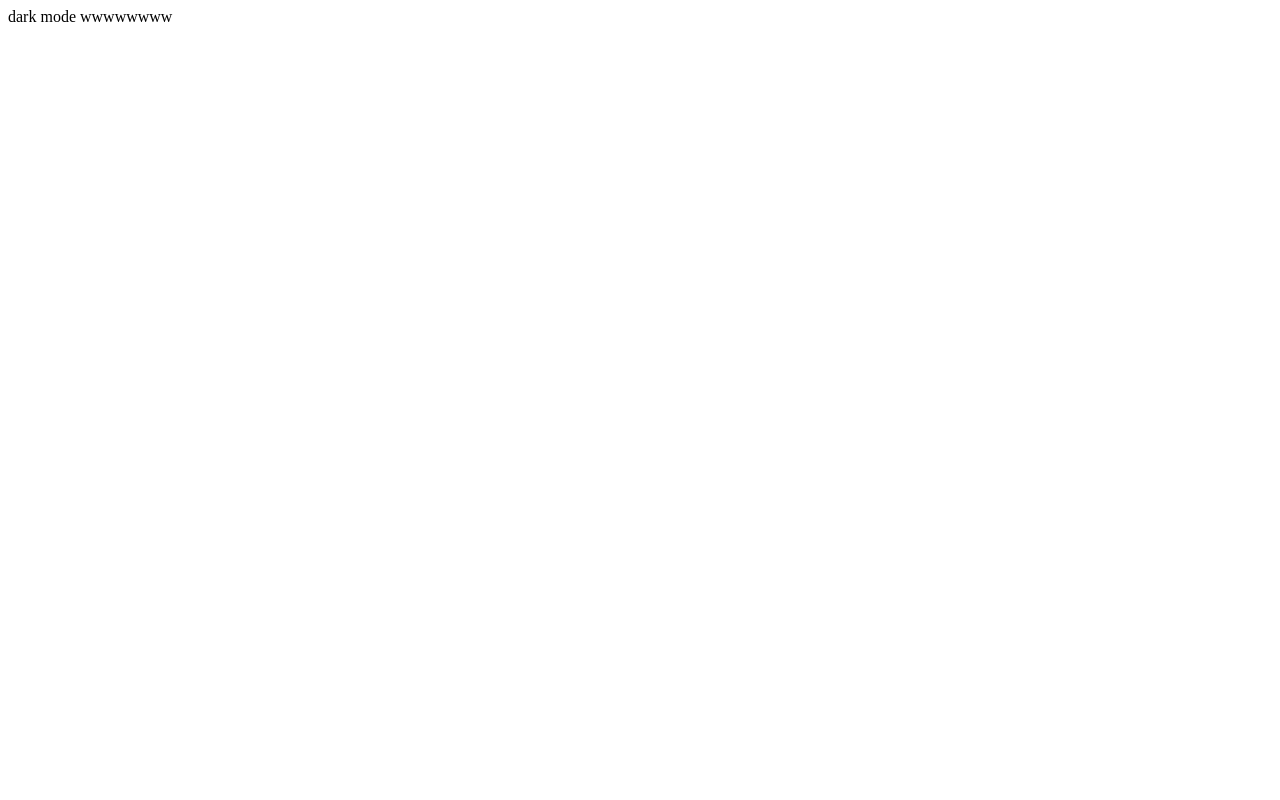
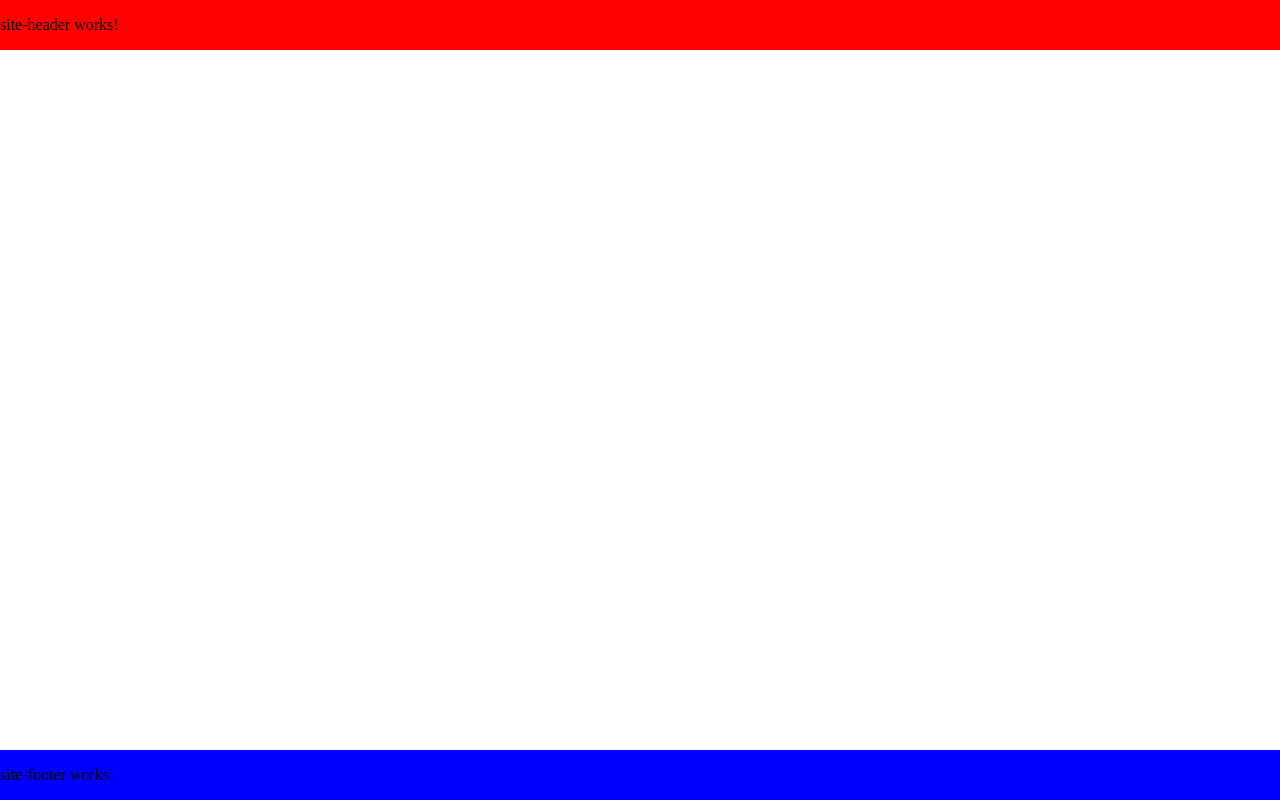
Before and after one commit to cJacobMiller/HardLemonadeDarkMode, an Angular app in the folder hard-lemonade-dark-mode/: page / in a window 1280 px wide. Built offline with nearby package versions, Linux system fonts and the light colour scheme.

Commit message:
sticky footer layout

```diff
--- a/hard-lemonade-dark-mode/src/app/app.component.html
+++ b/hard-lemonade-dark-mode/src/app/app.component.html
@@ -1 +1,7 @@
-<div class="whatever">dark mode wwwwwwww</div>
+<div class="site-container">
+  <app-site-header></app-site-header>
+  <main>
+    <router-outlet></router-outlet>
+  </main>
+  <app-site-footer></app-site-footer>
+</div>
--- a/hard-lemonade-dark-mode/src/app/app.component.scss
+++ b/hard-lemonade-dark-mode/src/app/app.component.scss
@@ -1,3 +1,21 @@
-.whatever {
-  background-color: var(--background);
+
+.site-container {
+  display: flex;
+  flex-direction: column;
+  justify-content: flex-start;
+  min-height: 100vh;
+  background-color: var(--site-background);
+
+  app-site-header {
+    flex: 0;
+
+    background-color: red;
+  }
+
+  main {
+    flex: 1;
+  }
+  app-site-footer {
+    background-color: blue;
+  }
 }
--- a/hard-lemonade-dark-mode/src/app/app.module.ts
+++ b/hard-lemonade-dark-mode/src/app/app.module.ts
@@ -4,11 +4,13 @@ import { BrowserModule } from '@angular/platform-browser';
 import { AppRoutingModule } from './app-routing.module';
 import { AppComponent } from './app.component';
 import { SiteHeaderComponent } from './components/site-header/site-header.component';
+import { SiteFooterComponent } from './components/site-footer/site-footer.component';
 
 @NgModule({
   declarations: [
     AppComponent,
-    SiteHeaderComponent
+    SiteHeaderComponent,
+    SiteFooterComponent
   ],
   imports: [
     BrowserModule,
--- /dev/null
+++ b/hard-lemonade-dark-mode/src/app/components/site-footer/site-footer.component.html
@@ -0,0 +1 @@
+<p>site-footer works!</p>
--- a/hard-lemonade-dark-mode/src/styles.scss
+++ b/hard-lemonade-dark-mode/src/styles.scss
@@ -1,3 +1,8 @@
+html, body {
+  padding: 0;
+  margin: 0;
+}
+
 html {
   --kite-blue-2: '#0073d1';
   --kite-blue-1: '#0d92ff';
@@ -26,6 +31,7 @@ html {
     --color-primary: var(--kite-blue-1);
     --color-secondary: var(--kite-blue-2);
     --color-tertiary: var(--kite-blue-3);
+    min-height: 100vh;
   }
 }
 
```
Also changed, not shown: hard-lemonade-dark-mode/src/app/components/site-footer/site-footer.component.ts (added, +10 -0 lines), hard-lemonade-dark-mode/src/app/components/site-footer/site-footer.component.scss (added), 1 other file (tests, documents, lock files or other folders).
